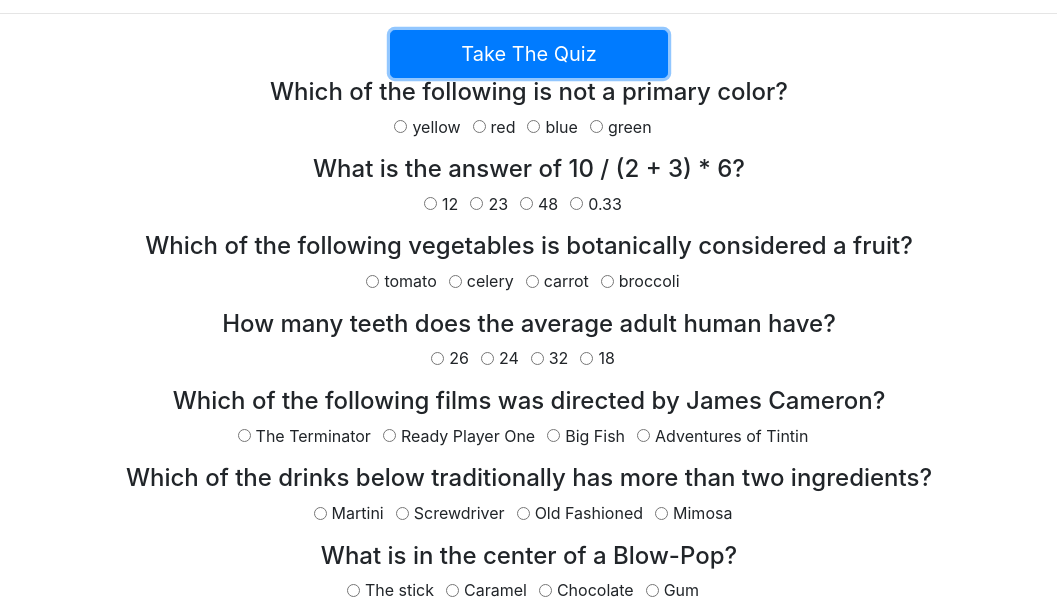
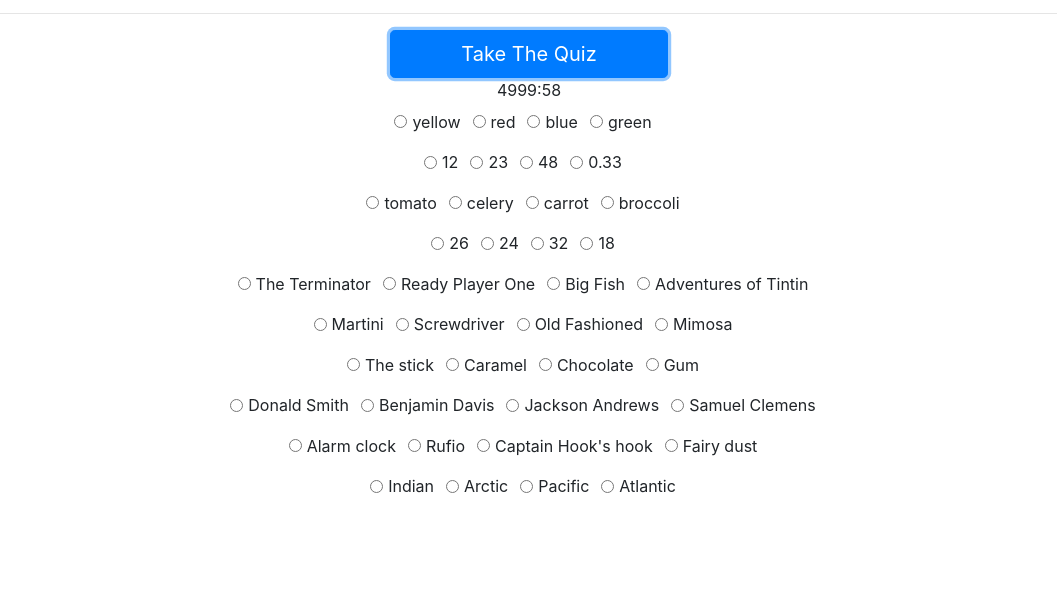
Before and after one commit to bcasalvieri/Trivia-Game, a plain HTML site: page index.html in a window 1280 px wide. Both pictures are taken after a click on the button "Take The Quiz". Shown: the part 160-776 px from the top of the page, without its empty margins (111-1168 px from the left). Drawn offline with nearby package versions, Linux system fonts and the light colour scheme.

Commit message:
added renderQuiz function & created timer

```diff
--- a/assets/javascript/app.js
+++ b/assets/javascript/app.js
@@ -1,6 +1,9 @@
 // create variables
 var correct = 0;
-var count = 5 * 60 * 1000;
+var counter = 5 * 60 * 1000;
+var timer;
+
+console.log(counter)
 
 // create quiz bank
 var quizBank = [
@@ -116,55 +119,80 @@ var quizBank = [
   }
 ]
 
-// This is huge for looping through an object
-// Object.keys(quizBank).forEach(function(key) {
-//   console.log(key, quizBank[key].answers)
-// })
+// create run function
+function run() {
+  // clear interval
+  clearInterval(timer);
+
+  // restart interval
+  timer = setInterval(decrement, 1000);
+}
+
+// create decrement function to lower counter by one every second
+function decrement() {
+  counter--;
+
+  // convert the counter to time and print to page
+  var currentTime = timeConverter(counter);
 
 
-  // clear interval
-  // restart interval
-    // function = decrement
-    // run every 1 sec
+  // print to page
+  $("#timer").text(currentTime);
 
-// Create a decrement function
-  // subtract 1 from count
-  // print count to page
-  // if count === 0, run grade quiz function
+  // when counter === 0, run stop function
+  if (counter === 0) {
+    stop();
 
-// STARTER CODE FROM ALEX!
-// function to print all questions to page
-function renderQuestions() {
-  // clear out form
-  $("#quiz-form").empty();
+    alert(`You ran out of time!`);
+  }
+}
 
-  // Loop through questions array
+function timeConverter(t) {
+  var minutes = Math.floor(t / 60);
+  var seconds = t - (minutes * 60);
+
+  if (seconds < 10) {
+    seconds = "0" + seconds;
+  };
+
+  if (minutes === 0) {
+    minutes = "00"
+  }
+  else if (minutes < 10) {
+    minutes = "0" + minutes;
+  }
+  return minutes + ":" + seconds
+}
+
+// Create quiz creation function for each question in the quiz bank
+function renderQuiz() {
+  // clear #quiz-form div
+  $('#quiz-form').empty();
+
+  // loop through quizBank array
   quizBank.forEach(function (question, index) {
     // create div to hold question
-    var $question = $("<div>").addClass("form-group");
-    console.log(question.question)
+    var $question = $('<div>').addClass('form-group');
 
     // add question to div
-    var $label = $("<h4>")
-      .text(question.question)
+    var $label = $('<h4>')
+      .text(quizBank.question)
       .appendTo($question);
 
-    // shuffle choices
+    // shuffle answer choices
     question.choices = question.choices.sort(function() {
       return .5 - Math.random();
     });
 
-    // create a loop to iterate through question's choices and create radio buttons for each one
+    // create a loop to iterate through quizBank's choices and create radio buttons for each one
     for (var i = 0; i < question.choices.length; i++) {
       // create a div for choice and add bootstrap classes
-      var $choice = $('<div>');
-      $choice.addClass('form-check form-check-inline');
+      var $choice = $('<div>').addClass('form-check form-check-inline');
 
-      // create an input tag for the radio button
+      // create an input tag for radio buttons
       var $radio = $('<input>');
 
-      // add attributes to provide the answer choice
-      // the "name" attribute is super important, all radio buttons per question need to have the same "name" so they know which question it applies to
+      // add attributes to radio buttons
       $radio
         .attr({
           type: "radio",
@@ -174,40 +202,51 @@ function renderQuestions() {
         })
         .appendTo($choice);
 
-      // create label to actually print the choice to the page
+      // create label to print choice to page
       var $choiceLabel = $('<label>');
       $choiceLabel
         .text(question.choices[i])
         .addClass('form-check-label')
         .appendTo($choice);
 
-      // add whole radio button choice to question
+      // add whole radio button to question
       $choice.appendTo($question);
-    }
-    // when done making all of the choices, add whole question to the page
-    $("#quiz-form").append($question);
+
+      // add radio button choice to question
+      $choice.appendTo($question);
+    };
+
+    // add question to page
+    $question.appendTo($("#quiz-form"));
+
   });
-}
+};
 
-// create on "change" listener for all radio buttons but bind them to quiz-form since it's permanently on the page
+// create a "change" listener for all radio buttons but bind them to quiz-form since it's permanently on the page
 $("#quiz-form").on("change", ".form-check-input", function() {
-  console.log(this);
-
-  // GET question index out of "name" attribute so we know what question you answered
-  var questionIndex = $(this).attr("name");
-
-  console.log(questions[questionIndex]);
+  // Get question index out of "name" attribute so we know what question you answered
+  var questionIndex = $(this).attr("name")
 
   // get value out of radio button you selected
-  var answer = $(this).val();
+  var answer = $(this).val()
 
-  // set answer to question's userAnswer property
-  questions[questionIndex].userAnswer = answer;
+  // set answer to quizBank's userAnswer property
+  quizBank[questionIndex].userAnswer = answer
 
 });
 
-renderQuestions();
+$("#start-quiz").on("click", function() {
+  renderQuiz();
+  run();
+})
 
+
+
+// Create submit button
+  // create an <input> element
+  // add attribute "type" with a value of "submit"
+  // add classes "btn btn-primary"
+  // append to $quiz
 
 
 // Create stop function
--- a/index.html
+++ b/index.html
@@ -19,6 +19,8 @@
       <button id="start-quiz" class="btn btn-primary btn-lg col-3">Take The Quiz</button>
     </header>
 
+    <div id="timer"></div>
+
     <form id="quiz-form"></form>
 
   </div>
```
